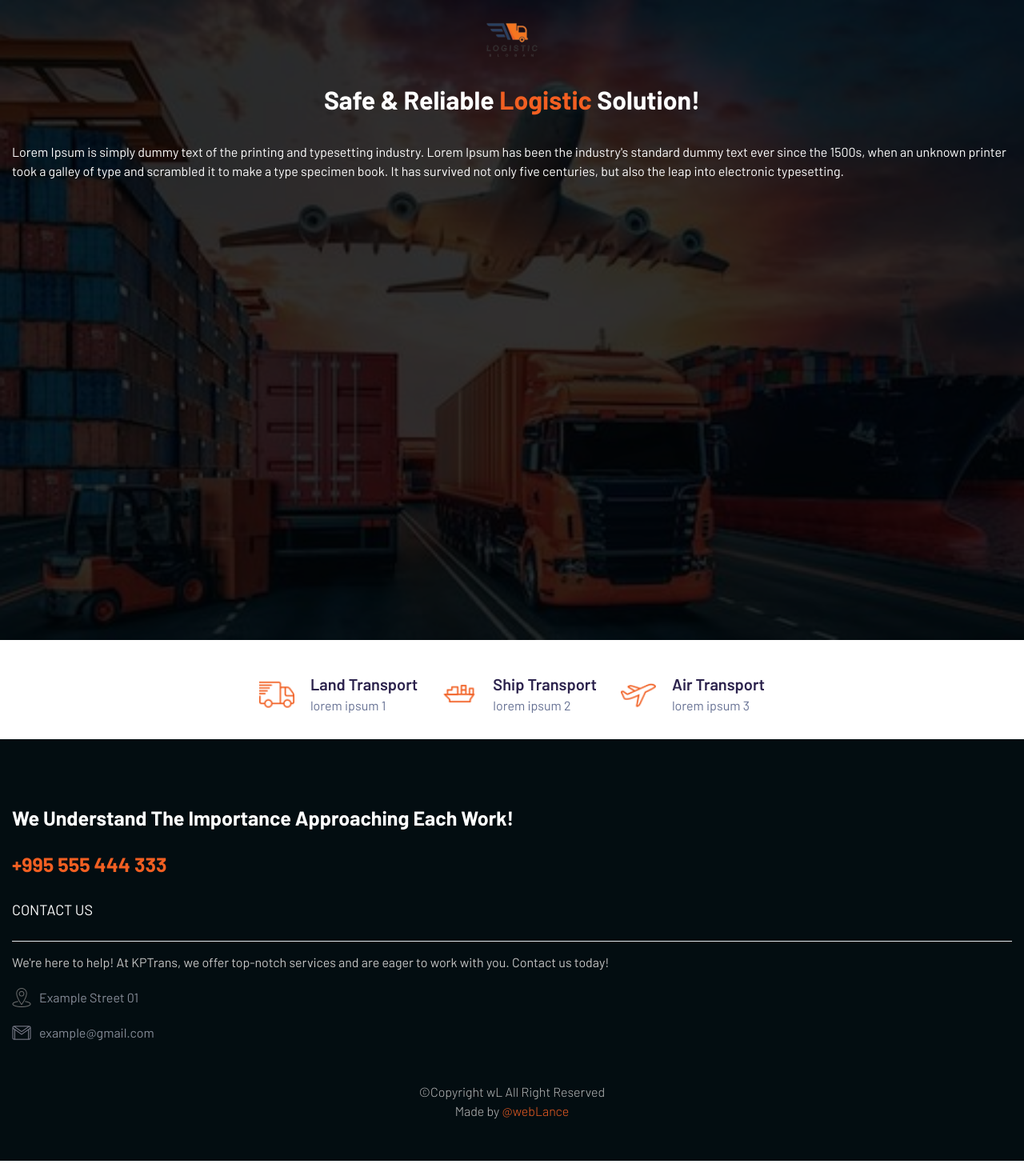
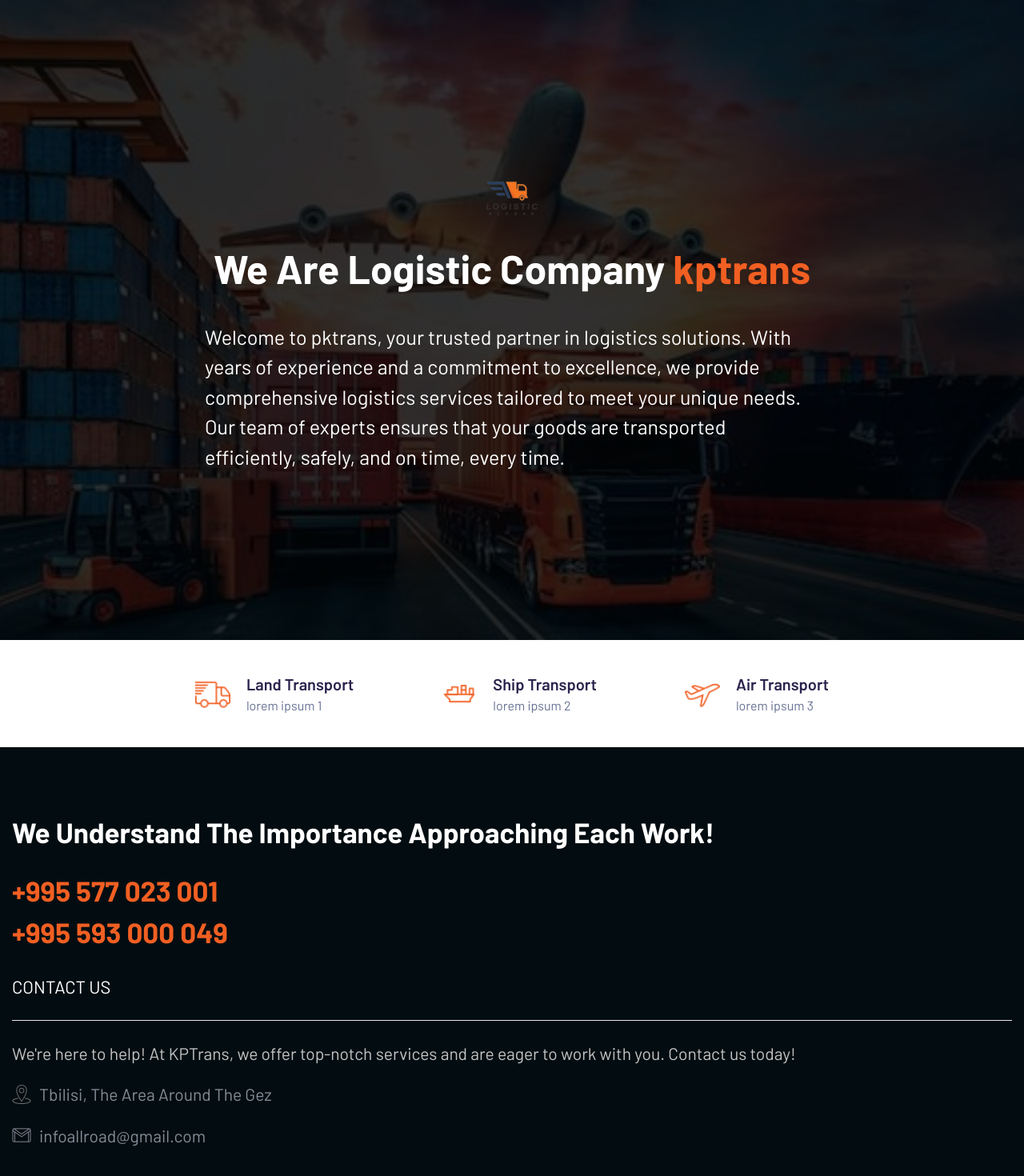
Before and after one commit to Davmike/logistics-web, a React (Vite) app: page / in a window 1280 px wide. Shown: the top 1470 px of the page at 80% size. Built offline with nearby package versions, Linux system fonts and the light colour scheme.

Commit message:
feat: add responsive styles

```diff
--- a/src/Components/About.tsx
+++ b/src/Components/About.tsx
@@ -10,11 +10,11 @@ function About() {
   ];
 
   return (
-    <div className="pt-[40px] flex justify-center flex-wrap">
+    <div className="py-[40px] flex flex-wrap gap-y-[30px] md:justify-center md:gap-[50px] lg:gap-[80px]">
       {categories.map((category, index) => {
         return (
           // main div
-          <div key={index} className="flex px-[15px] mb-[30px] items-center">
+          <div key={index} className="flex px-[15px] items-center">
             {/* div for only images */}
             <div>
               <img src={category.src} className="w-[44px] h-[44px]" alt="" />
--- a/src/Components/Footer.tsx
+++ b/src/Components/Footer.tsx
@@ -3,25 +3,31 @@ import gmail from "../../public/assets/gmail.png";
 
 function Footer() {
   const categories = [
-    { title: "Example Street 01", src: location },
-    { title: "example@gmail.com", src: gmail },
+    { title: "Tbilisi, The Area Around The Gez", src: location },
+    { title: "infoallroad@gmail.com", src: gmail },
   ];
 
   return (
     <div className="bg-[#030D11] px-[15px] pt-[80px] pb-[50px]">
-      <h2 className="text-[white] font-bold text-[25px] mb-[20px]">
+      <h2 className="text-[white] font-bold text-[25px] mb-[20px] md:text-[30px] lg:text-[35px]">
         We Understand The Importance Approaching Each Work!
       </h2>
-      <span className="text-[#F15F22] font-bold text-[25px]">
-        +995 555 444 333
-      </span>
-      <p className="text-[white] text-[18px] font-normal mt-[25px]">
+      {/* div for mobile numbers */}
+      <div className="flex flex-col">
+        <span className="text-[#F15F22] font-bold text-[25px] md:text-[30px] lg:text-[35px]">
+          +995 577 023 001
+        </span>
+        <span className="text-[#F15F22] font-bold text-[25px] md:text-[30px] lg:text-[35px]">
+          +995 593 000 049
+        </span>
+      </div>
+      <p className="text-[white] text-[18px] font-normal mt-[25px] lg:text-[22px]">
         CONTACT US
       </p>
       <hr className="h-[1px] mt-[25px]" />
       {/* who we are?! */}
       <div>
-        <h3 className="text-[#c4c4c4] mt-[14px]">
+        <h3 className="text-[#c4c4c4] mt-[25px] lg:text-[21px]">
           We're here to help! At KPTrans, we offer top-notch services and are
           eager to work with you. Contact us today!
         </h3>
@@ -31,16 +37,16 @@ function Footer() {
         return (
           <div key={index} className="flex items-center gap-[10px] mt-[20px]">
             <img src={category.src} alt="" />
-            <p className="text-[#868c98]">{category.title}</p>
+            <p className="text-[#868c98] lg:text-[21px]">{category.title}</p>
           </div>
         );
       })}
       {/* copyright */}
       <div className="flex justify-center items-center flex-col mt-[50px]">
-        <p className="text-[#bbbcbc] text-[16px] font-light">
+        <p className="text-[#bbbcbc] text-[16px] font-light lg:text-[21px]">
           ©Copyright wL All Right Reserved
         </p>
-        <p className="text-[#bbbcbc] text-[16px] font-light">
+        <p className="text-[#bbbcbc] text-[16px] font-light lg:text-[21px]">
           Made by{" "}
           <a href="https://www.weblance.ge/" target="_blank">
             <span className="text-[#F15F22]">@webLance</span>
--- a/src/Components/Home.tsx
+++ b/src/Components/Home.tsx
@@ -2,7 +2,10 @@ import logo from "../../public/assets/logo.png";
 
 function Home() {
   return (
-    <div id="home" className="text-[white]">
+    <div
+      id="home"
+      className="text-[white] flex justify-center items-center flex-row"
+    >
       {/* Background overlay */}
       <div className="absolute inset-0 bg-black opacity-80"></div>
       <div className="absolute px-[15px]">
@@ -12,16 +15,16 @@ function Home() {
         </div>
         {/* div for texts */}
         <div className="flex justify-center items-center flex-col">
-          <h1 className="text-[32px] font-bold">
-            Safe & Reliable <span className="text-[#f15f22]">Logistic </span>
-            Solution!
+          <h1 className="text-[32px] font-bold md:text-[40px] lg:text-[50px]">
+            We Are Logistic Company
+            <span className="text-[#f15f22]"> kptrans</span>
           </h1>
-          <p className="w-[100%] h-[200px] mt-[30px]">
-            Lorem Ipsum is simply dummy text of the printing and typesetting
-            industry. Lorem Ipsum has been the industry's standard dummy text
-            ever since the 1500s, when an unknown printer took a galley of type
-            and scrambled it to make a type specimen book. It has survived not
-            only five centuries, but also the leap into electronic typesetting.
+          <p className="w-[100%] max-w-[450px] h-[200px] mt-[30px] md:max-w-[768px] md:text-[20px] lg:text-[25px]">
+            Welcome to pktrans, your trusted partner in logistics solutions.
+            With years of experience and a commitment to excellence, we provide
+            comprehensive logistics services tailored to meet your unique needs.
+            Our team of experts ensures that your goods are transported
+            efficiently, safely, and on time, every time.
           </p>
         </div>
       </div>
```
